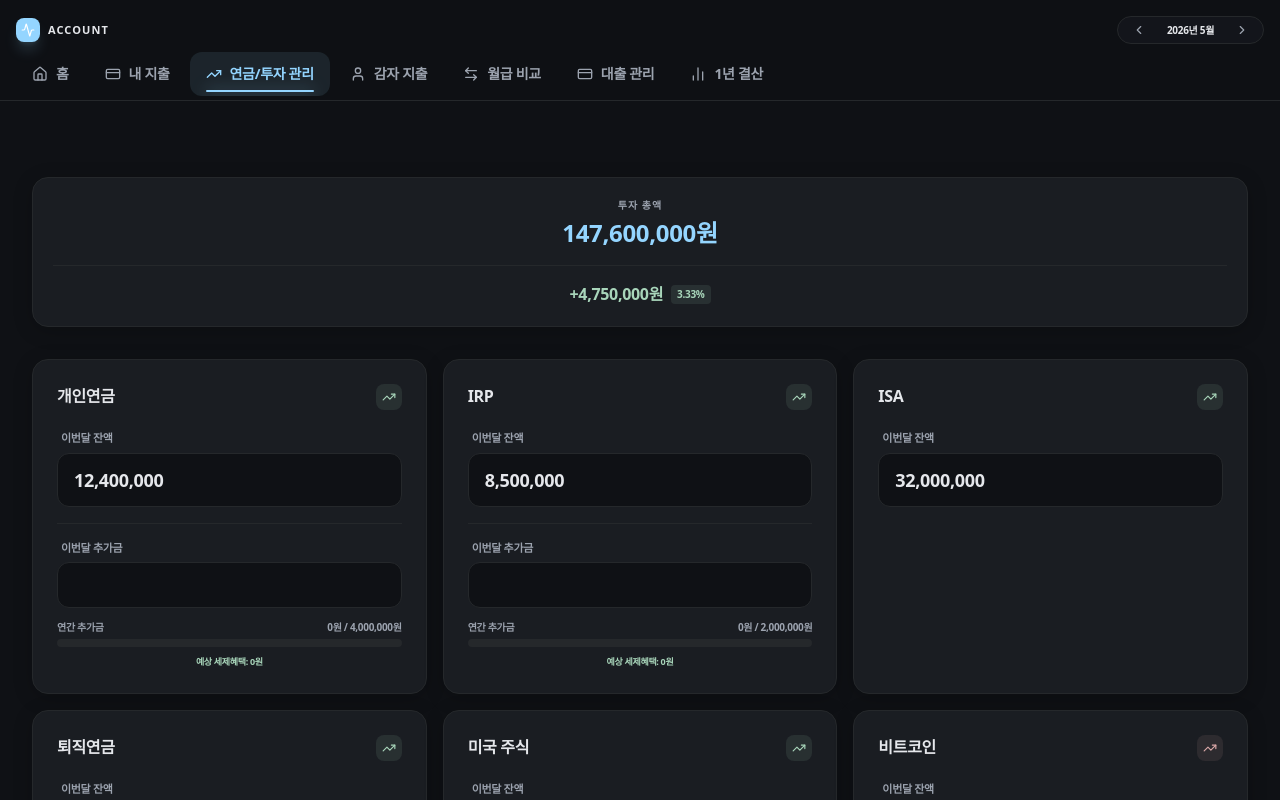
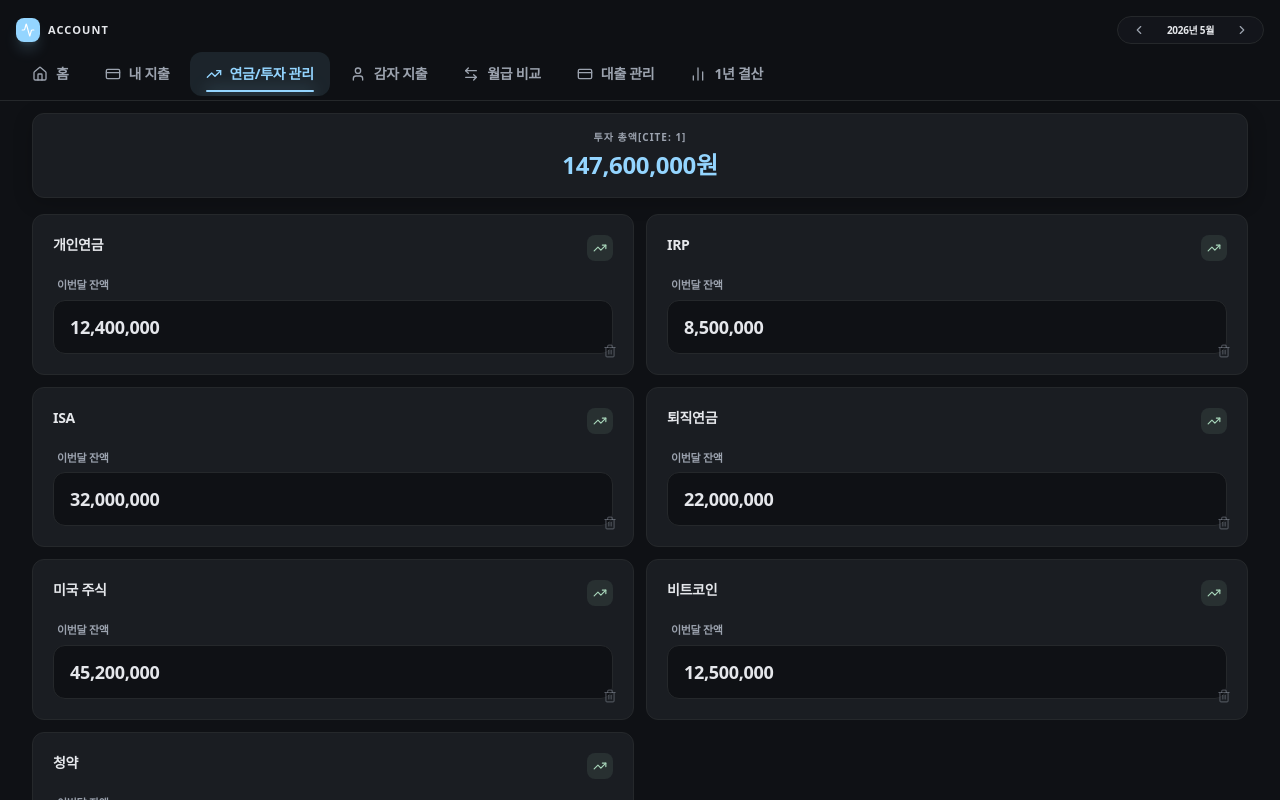
Before and after one commit to eunmadee-a11y/account, a React (Vite) app: page / in a window 1280 px wide. Both pictures are taken after a click on the button "연금/투자 관리". Shown: the top 800 px of the page. Built offline with nearby package versions, Linux system fonts and the light colour scheme.

Commit message:
Update App.tsx

```diff
--- a/src/App.tsx
+++ b/src/App.tsx
@@ -1141,12 +1141,12 @@ function ExpenseView({ transactions, setTransactions, filteredData, currentDate,
 
 /*연금 투자관리*/
 
-function PensionView({ balances, setBalances, currentDate, tabName, setTabName }: any) {
+function PensionView({ balances, setBalances, currentDate }: any) {
   const monthKey = `${currentDate.getFullYear()}-${String(currentDate.getMonth() + 1).padStart(2, '0')}`;
 
+  // 기존 정렬 로직 유지
   const pensionOrder = ['개인연금', 'IRP', 'irp', 'ISA', 'isa', '퇴직연금', '퇴직금'];
 
-  // 기존 투자/연금 카테고리 필터링 및 정렬 유지
   const pensionAssets = balances
     .filter((b: any) => b.category === '투자/연금' && !b.name.includes('적금'))
     .sort((a: any, b: any) => {
@@ -1156,9 +1156,8 @@ function PensionView({ balances, setBalances, currentDate, tabName, setTabName }
     });
 
   const getMonthlyBalance = (asset: any) => asset.monthlyBalances?.[monthKey] ?? asset.currentBalance ?? 0;
-  const getMonthlyAddition = (asset: any) => asset.monthlyAdditions?.[monthKey] ?? 0;
-
-  // 상태 업데이트 로직: 수정 시 홈 화면의 총 자산과 실시간 연동됨
+
+  // 실시간 잔액 업데이트 함수 (기존 유지)
   const updateMonthlyBalance = (id: string, value: number) => {
     setBalances((prev: any[]) =>
       prev.map((b: any) =>
@@ -1171,43 +1170,14 @@ function PensionView({ balances, setBalances, currentDate, tabName, setTabName }
     );
   };
 
-  const updateMonthlyAddition = (id: string, value: number) => {
-    setBalances((prev: any[]) =>
-      prev.map((b: any) =>
-        b.id === id ? {
-              ...b,
-              monthlyAdditions: { ...(b.monthlyAdditions || {}), [monthKey]: value }
-            } : b
-      )
-    );
-  };
-
-  const getYearlyAdditionTotal = (asset: any) => {
-    const year = currentDate.getFullYear().toString();
-    const additions = asset.monthlyAdditions || {};
-    return Object.entries(additions)
-      .filter(([key]) => key.startsWith(year))
-      .reduce((sum: number, [, value]: any) => sum + (Number(value) || 0), 0);
-  };
-
-  const getLimit = (assetName: string) => {
-    const lower = assetName.toLowerCase();
-    if (lower.includes('개인연금')) return 4000000;
-    if (lower.includes('irp')) return 2000000;
-    return 0;
-  };
-
-  const isGaugeTarget = (assetName: string) => {
-    const lower = assetName.toLowerCase();
-    return lower.includes('개인연금') || lower.includes('irp');
-  };
-
-  // 상단 요약 정보
-  const total = pensionAssets.reduce((sum: number, b: any) => sum + getMonthlyBalance(b), 0);
-  const prevTotal = pensionAssets.reduce((sum: number, b: any) => sum + (b.previousBalance || 0), 0);
-  const diff = total - prevTotal;
-
-  // 신규 통장 추가 함수
+  // 통장 삭제 함수 추가: 삭제 시 상단 총액에 즉시 반영됨
+  const deletePensionAccount = (id: string, name: string) => {
+    if (confirm(`'${name}' 통장을 삭제하시겠습니까? 삭제된 금액은 투자 총액 및 홈 화면 자산에서 즉시 제외됩니다.`)) {
+      setBalances((prev: any[]) => prev.filter(b => b.id !== id));
+    }
+  };
+
+  // 기존 신규 통장 추가 함수 유지[cite: 1]
   const addPensionAccount = () => {
     const newId = `pension-${Date.now()}`;
     const newAccount = {
@@ -1222,77 +1192,51 @@ function PensionView({ balances, setBalances, currentDate, tabName, setTabName }
     setBalances([...balances, newAccount]);
   };
 
+  const total = pensionAssets.reduce((sum: number, b: any) => sum + getMonthlyBalance(b), 0);
+
   return (
-    <motion.div initial={{ opacity: 0, x: 20 }} animate={{ opacity: 1, x: 0 }} exit={{ opacity: 0, x: -20 }} className="space-y-8">
-      {/* 제목 중앙 정렬 및 소형화 적용 */}
-      <EditableHeader title={tabName} setTitle={setTabName} />
-
-      <div className="bg-brand-card border border-brand-border p-5 rounded-brand shadow-brand min-w-[280px]">
-        <p className="text-[10px] font-bold text-brand-text-sub uppercase mb-1 tracking-widest text-center">투자 총액</p>
-        <p className="text-2xl font-black text-brand-primary tabular-nums text-center">{formatCurrency(total)}</p>
-        <div className="mt-4 pt-4 border-t border-brand-border">
-          <div className="flex items-center justify-center gap-2">
-            <p className={`text-base font-black tabular-nums ${diff >= 0 ? 'text-brand-mint' : 'text-brand-pink'}`}>
-              {diff >= 0 ? '+' : ''}{formatCurrency(diff)}
-            </p>
-            <span className={`text-[10px] font-black px-1.5 py-0.5 rounded ${diff >= 0 ? 'bg-brand-mint/10 text-brand-mint' : 'bg-brand-pink/10 text-brand-pink'}`}>
-              {prevTotal !== 0 ? ((diff / prevTotal) * 100).toFixed(2) : '0.00'}%
-            </span>
-          </div>
-        </div>
-      </div>
-
-      <div className="grid grid-cols-1 md:grid-cols-2 lg:grid-cols-3 gap-4">
-        {pensionAssets.map((asset: any) => {
-          const monthlyBalance = getMonthlyBalance(asset);
-          const yearlyAddition = getYearlyAdditionTotal(asset);
-          const limit = getLimit(asset.name);
-          const gaugePercent = limit > 0 ? Math.min((yearlyAddition / limit) * 100, 100) : 0;
-          const taxRefund = Math.min(yearlyAddition, limit) * 0.132;
-
-          return (
-            <div key={asset.id} className="bg-brand-card border border-brand-border p-6 rounded-brand shadow-brand hover:border-brand-primary/50 transition-all group">
-              <div className="flex justify-between items-start mb-5">
+    <motion.div initial={{ opacity: 0 }} animate={{ opacity: 1 }} className="space-y-4">
+      <div className="bg-brand-card border border-brand-border p-4 rounded-xl shadow-brand text-center">
+        <p className="text-[10px] font-bold text-brand-text-sub uppercase mb-1 tracking-widest">투자 총액[cite: 1]</p>
+        <p className="text-2xl font-black text-brand-primary tabular-nums">{formatCurrency(total)}</p>
+      </div>
+
+      <div className="grid grid-cols-1 md:grid-cols-2 gap-3">
+        {pensionAssets.map((asset: any) => (
+          <div key={asset.id} className="bg-brand-card border border-brand-border p-5 rounded-xl relative group hover:border-brand-primary/50 transition-all">
+            <div className="flex justify-between items-start mb-4">
               <input
                 value={asset.name}
                 onChange={(e) => setBalances(balances.map(b => b.id === asset.id ? {...b, name: e.target.value} : b))}
-                  className="font-black text-brand-text-main bg-transparent outline-none focus:text-brand-primary transition-colors"
-                />
-                <div className={`p-1.5 rounded-lg ${monthlyBalance - (asset.previousBalance || 0) >= 0 ? 'bg-brand-mint/10 text-brand-mint' : 'bg-brand-pink/10 text-brand-pink'}`}>
+                className="font-black text-brand-text-main bg-transparent outline-none focus:text-brand-primary transition-colors text-sm"
+              />
+              <div className="p-1.5 rounded-lg bg-brand-mint/10 text-brand-mint">
                 <TrendingUp size={14} />
               </div>
             </div>
 
             <div className="space-y-4">
-                <NumericInput label="이번달 잔액" value={monthlyBalance} onChange={(v: number) => updateMonthlyBalance(asset.id, v)} className="form-input text-lg font-black tabular-nums" />
-
-                {isGaugeTarget(asset.name) && (
-                  <div className="pt-4 border-t border-brand-border space-y-3">
-                    <NumericInput label="이번달 추가금" value={getMonthlyAddition(asset)} onChange={(v: number) => updateMonthlyAddition(asset.id, v)} className="form-input text-sm font-black" />
-                    <div>
-                      <div className="flex justify-between text-[10px] font-black text-brand-text-sub mb-1">
-                        <span>연간 추가금</span>
-                        <span>{formatCurrency(yearlyAddition)} / {formatCurrency(limit)}</span>
-                      </div>
-                      <div className="h-2 bg-brand-border rounded-full overflow-hidden">
-                        <motion.div initial={{ width: 0 }} animate={{ width: `${gaugePercent}%` }} transition={{ duration: 0.5 }} className="h-full bg-brand-primary rounded-full" />
-                      </div>
-                      <p className="text-[9px] font-bold text-brand-mint mt-2 text-center">예상 세제혜택: {formatCurrency(taxRefund)}</p>
-                    </div>
-                  </div>
-                )}
-              </div>
-            </div>
-          );
-        })}
-      </div>
-
-      {/*[cite: 1] 신규 추가 버튼: 기존 포맷 유지하며 하단에 배치 */}
+              <NumericInput label="이번달 잔액" value={getMonthlyBalance(asset)} onChange={(v: number) => updateMonthlyBalance(asset.id, v)} className="form-input text-lg font-black tabular-nums" />
+            </div>
+
+            {/* 통장 박스 하단 삭제 버튼 추가[cite: 1] */}
+            <button
+              onClick={() => deletePensionAccount(asset.id, asset.name)}
+              className="absolute bottom-2 right-2 p-2 text-brand-text-sub/40 hover:text-brand-pink transition-colors active:scale-90"
+              title="통장 삭제"
+            >
+              <Trash2 size={14} />
+            </button>
+          </div>
+        ))}
+      </div>
+
+      {/* 기존 신규 추가 버튼 유지[cite: 1] */}
       <button
         onClick={addPensionAccount}
-        className="w-full py-5 border-2 border-dashed border-brand-border rounded-[2rem] text-brand-text-sub flex items-center justify-center gap-2 mt-4 active:scale-95 transition-all"
-      >
-        <Plus size={20} /> <span className="text-xs font-black uppercase tracking-widest">새 연금/투자 통장 추가</span>
+        className="w-full py-4 border-2 border-dashed border-brand-border rounded-xl text-brand-text-sub flex items-center justify-center gap-2 mt-2 active:scale-95 transition-all"
+      >
+        <Plus size={18} /> <span className="text-[11px] font-black uppercase tracking-widest">새 연금/투자 통장 추가</span>
       </button>
     </motion.div>
   );
```
Lines whose indentation alone changed are shown as unchanged.
